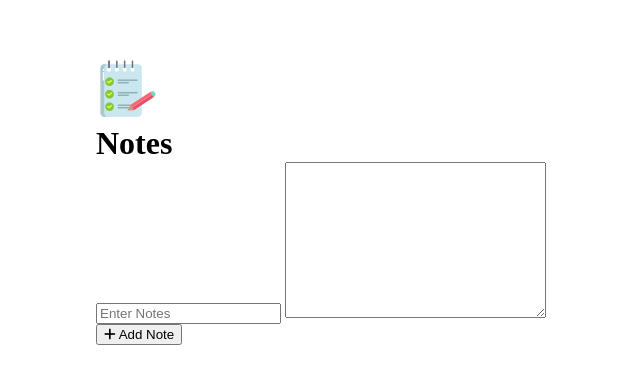
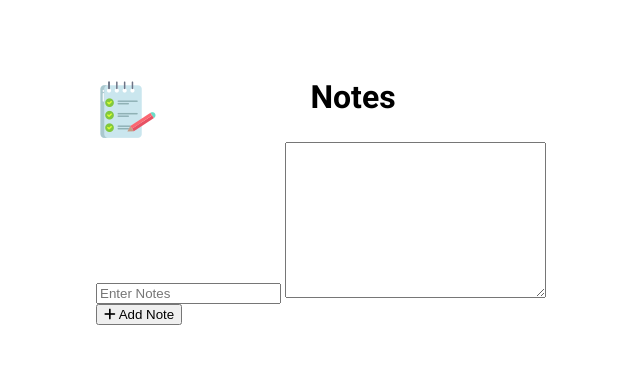
Before and after one commit to WiseyXD/Notes-, a plain HTML site: page index.html in a window 1280 px wide. Shown: the part 199-582 px from the top of the page, without its empty margins (319-959 px from the left). Drawn offline with Linux system fonts and the light colour scheme.

Commit message:
styling going on 2

```diff
--- a/css/styles.css
+++ b/css/styles.css
@@ -7,6 +7,10 @@
 
 
 body
+{
+    font-family: 'Roboto', sans-serif;
+}
+.container
 {
 
 }
@@ -19,7 +23,12 @@ body
     height: 100vh;
 }
 
-.container
+.heading1
 {
-
+    display: grid;
+    grid-template-columns: auto auto;
+    grid-template-rows: auto;
 }
+h1{
+    vertical-align: bottom;
+}
```
